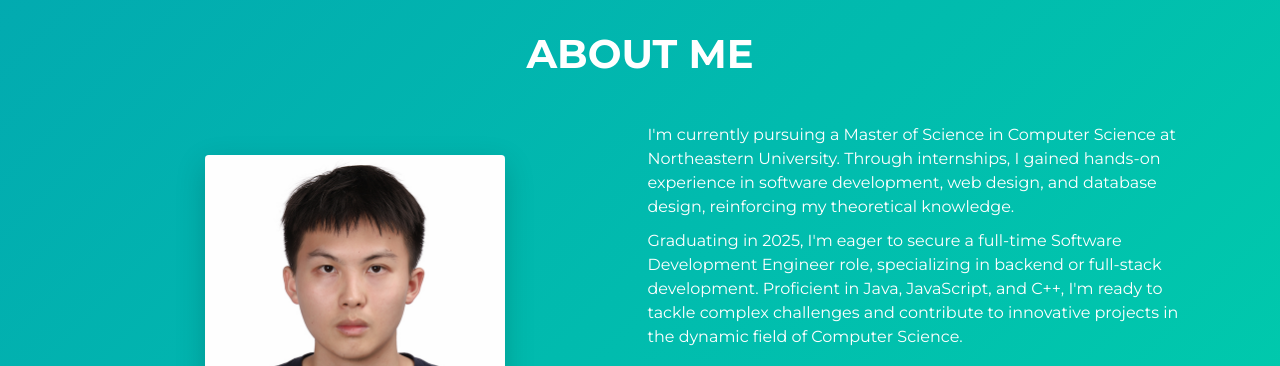
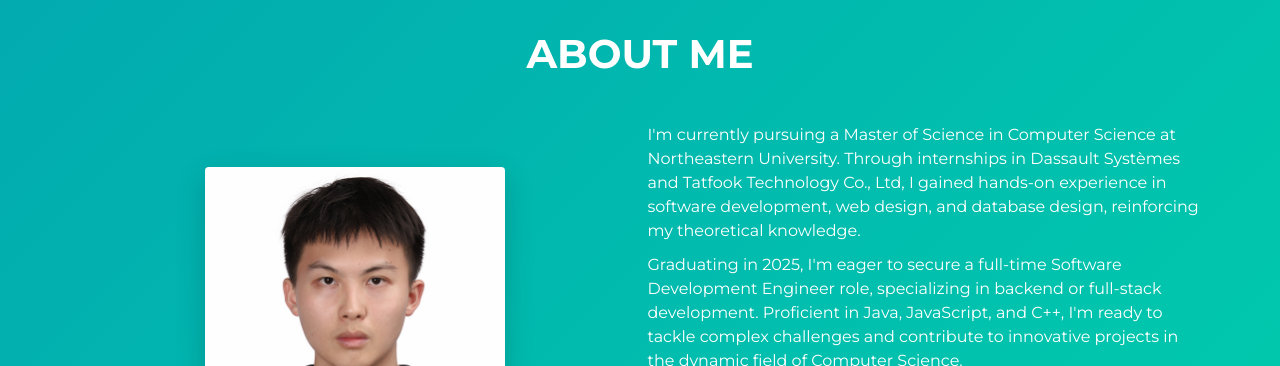
Before and after one commit to Bobbyshu/SelfPortfolio, a website built with Parcel: page src/index.html in a window 1280 px wide. Shown: the part 820-1186 px from the top of the page. Built offline with nearby package versions, Linux system fonts and the light colour scheme.

Commit message:
self introduce

```diff
--- a/src/index.html
+++ b/src/index.html
@@ -68,7 +68,8 @@
           <div class="about-wrapper__info load-hidden">
             <p class="about-wrapper__info-text">
               I'm currently pursuing a Master of Science in Computer Science at Northeastern University. Through
-              internships, I gained hands-on experience in software development, web design, and database
+              internships in Dassault Systèmes and Tatfook Technology Co., Ltd, I gained hands-on experience in software
+              development, web design, and database
               design, reinforcing my theoretical knowledge.
             </p>
             <p class="about-wrapper__info-text">
```
